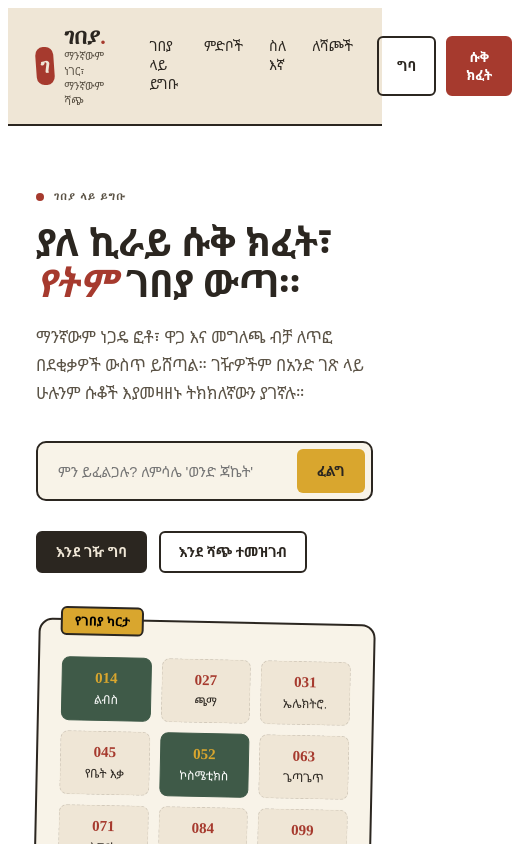
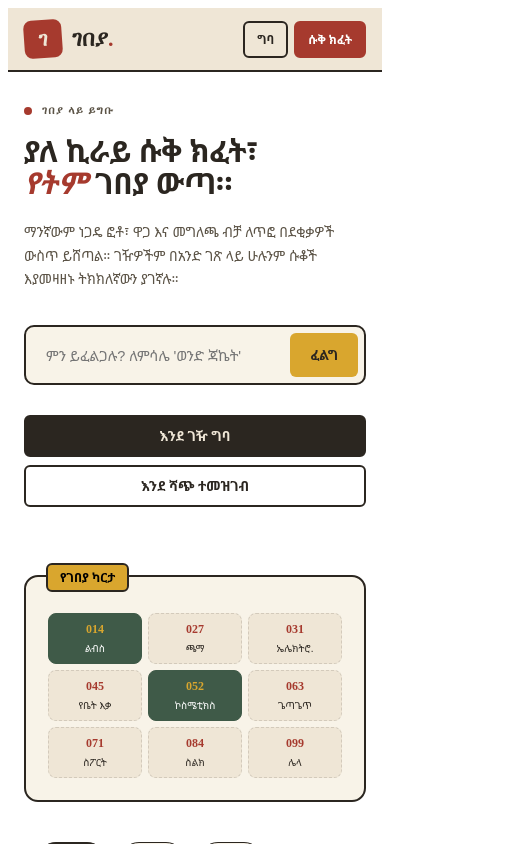
Before and after one commit to dezewuduz/AddisMarketplaceUi, an Angular app: page /dashboard in a window 390 px wide. Shown: the top 844 px of the page, 512 px wide, since content can reach past the window. Built offline with nearby package versions, Linux system fonts and the light colour scheme; no server answers.

Commit message:
Fix mobile responsiveness: hero stall-map grid columns and header wrapping

```diff
--- a/src/app/components/dashboard/dashboard.css
+++ b/src/app/components/dashboard/dashboard.css
@@ -178,3 +178,21 @@
 .btn-small.confirm { background: var(--leaf); color: #fff; }
 .btn-small.complete { background: var(--ink); color: var(--paper); }
 .btn-small.cancel { background: transparent; border: 1px solid var(--berbere); color: var(--berbere); }
+@media (max-width: 640px) {
+  .dashboard-header {
+    flex-direction: column;
+    align-items: flex-start;
+    gap: 10px;
+  }
+  .my-products-grid {
+    grid-template-columns: 1fr;
+  }
+  .tabs {
+    flex-wrap: wrap;
+  }
+  .order-info {
+    flex-direction: column;
+    align-items: flex-start;
+    gap: 6px;
+  }
+}
--- a/src/app/components/header/header.css
+++ b/src/app/components/header/header.css
@@ -18,6 +18,7 @@ header {
   justify-content: space-between;
   gap: 24px;
   font-family: 'Noto Sans Ethiopic', 'Work Sans', sans-serif;
+  flex-wrap: wrap;
 }
 
 .logo { display: flex; align-items: center; gap: 10px; }
@@ -48,7 +49,7 @@ nav a {
 
 nav a:hover { border-bottom-color: var(--saffron); }
 
-.header-actions { display: flex; gap: 10px; }
+.header-actions { display: flex; gap: 10px; align-items: center; }
 
 .btn {
   font-family: 'Noto Sans Ethiopic', sans-serif;
@@ -62,4 +63,26 @@ nav a:hover { border-bottom-color: var(--saffron); }
   font-size: 14px;
   color: var(--ink);
   margin-right: 8px;
+  text-decoration: none;
 }
+
+@media (max-width: 860px) {
+  nav { display: none; }
+}
+
+@media (max-width: 640px) {
+  header {
+    padding: 12px 16px;
+    gap: 10px;
+  }
+  .logo-sub { display: none; }
+  .header-actions { gap: 6px; }
+  .btn {
+    padding: 8px 12px;
+    font-size: 12px;
+  }
+  .welcome-text {
+    font-size: 12px;
+    margin-right: 4px;
+  }
+}
--- a/src/app/components/hero/hero.css
+++ b/src/app/components/hero/hero.css
@@ -92,6 +92,45 @@
 .stall.active .num { color: var(--saffron); }
 
 @media (max-width: 860px) {
-  .hero-inner { grid-template-columns: 1fr; }
-  .hero-title { font-size: 38px; }
+  .hero-inner {
+    grid-template-columns: 1fr;
+  }
 }
+
+@media (max-width: 640px) {
+  .hero {
+    padding: 32px 16px 40px;
+  }
+  .hero-title {
+    font-size: 30px;
+  }
+  .hero-desc {
+    font-size: 14px;
+  }
+  .hero-cta {
+    flex-direction: column;
+    gap: 8px;
+  }
+  .hero-cta .btn {
+    width: 100%;
+  }
+  .search-bar {
+    max-width: 100%;
+  }
+  .stall-map {
+    width: 100%;
+    box-sizing: border-box;
+    transform: none;
+    margin-top: 20px;
+  }
+  .stall-grid {
+    gap: 6px;
+  }
+  .stall {
+    padding: 8px 4px;
+    font-size: 10px;
+  }
+  .stall .num {
+    font-size: 12px;
+  }
+}
--- a/src/app/components/login-form/login-form.css
+++ b/src/app/components/login-form/login-form.css
@@ -18,6 +18,9 @@
   border-radius: 14px;
   padding: 32px;
   width: 360px;
+  max-width: 90vw;      /* ← ስክሪን ስፋት ከ90% በላይ እንዳይሆን */
+  max-height: 90vh;     /* ← ስክሪን ቁመት ከ90% በላይ እንዳይሆን */
+  overflow-y: auto;     /* ← ፎርም ረጅም ከሆነ scroll ማድረግ ያስችላል */
   position: relative;
   font-family: 'Noto Sans Ethiopic', sans-serif;
 }
--- a/src/app/components/order-modal/order-modal.css
+++ b/src/app/components/order-modal/order-modal.css
@@ -19,6 +19,9 @@
   border-radius: 14px;
   padding: 32px;
   width: 360px;
+  max-width: 90vw;      /* ← ስክሪን ስፋት ከ90% በላይ እንዳይሆን */
+  max-height: 90vh;     /* ← ስክሪን ቁመት ከ90% በላይ እንዳይሆን */
+  overflow-y: auto;     /* ← ፎርም ረጅም ከሆነ scroll ማድረግ ያስችላል */
   position: relative;
   font-family: 'Noto Sans Ethiopic', sans-serif;
 }
--- a/src/app/components/register-form/register-form.css
+++ b/src/app/components/register-form/register-form.css
@@ -18,10 +18,12 @@
   border-radius: 14px;
   padding: 32px;
   width: 360px;
+  max-width: 90vw;      /* ← ስክሪን ስፋት ከ90% በላይ እንዳይሆን */
+  max-height: 90vh;     /* ← ስክሪን ቁመት ከ90% በላይ እንዳይሆን */
+  overflow-y: auto;     /* ← ፎርም ረጅም ከሆነ scroll ማድረግ ያስችላል */
   position: relative;
   font-family: 'Noto Sans Ethiopic', sans-serif;
 }
-
 .modal-box h3 {
   font-family: 'Fraunces', serif;
   font-size: 22px;
```
